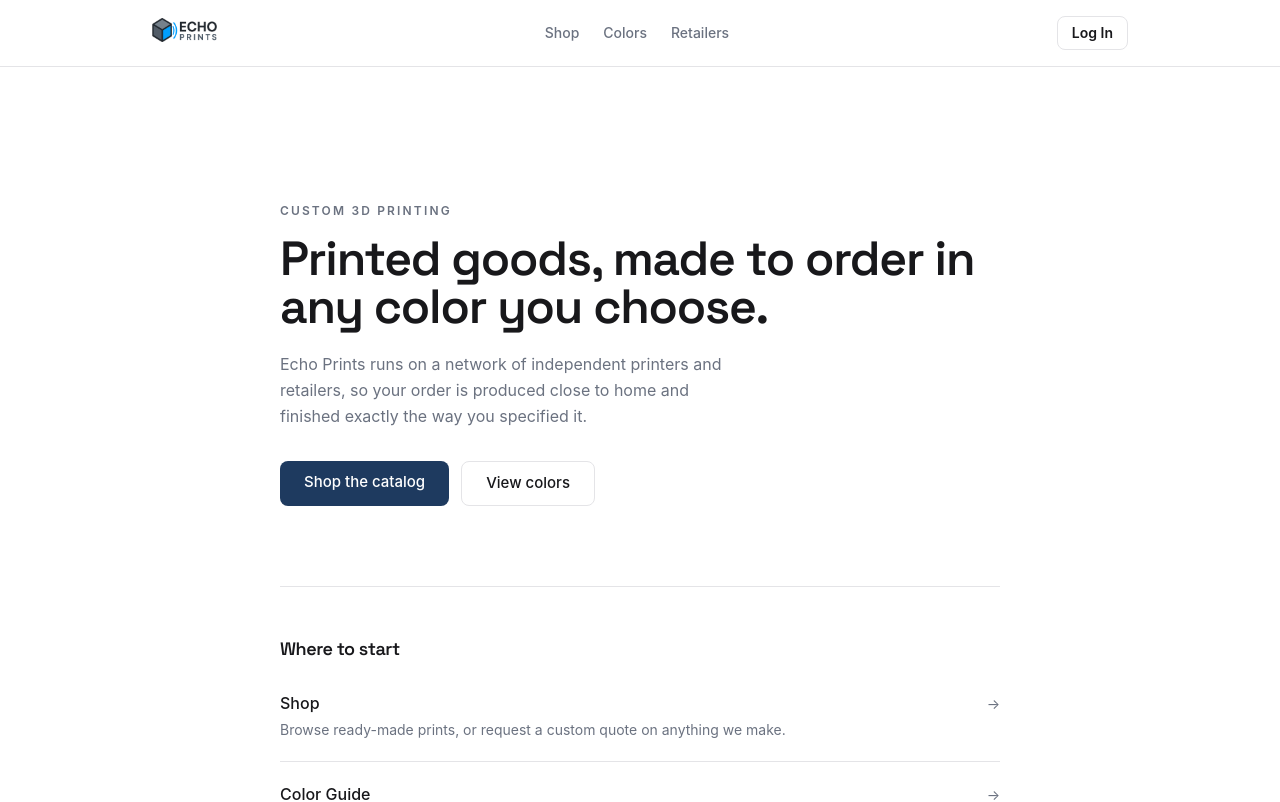
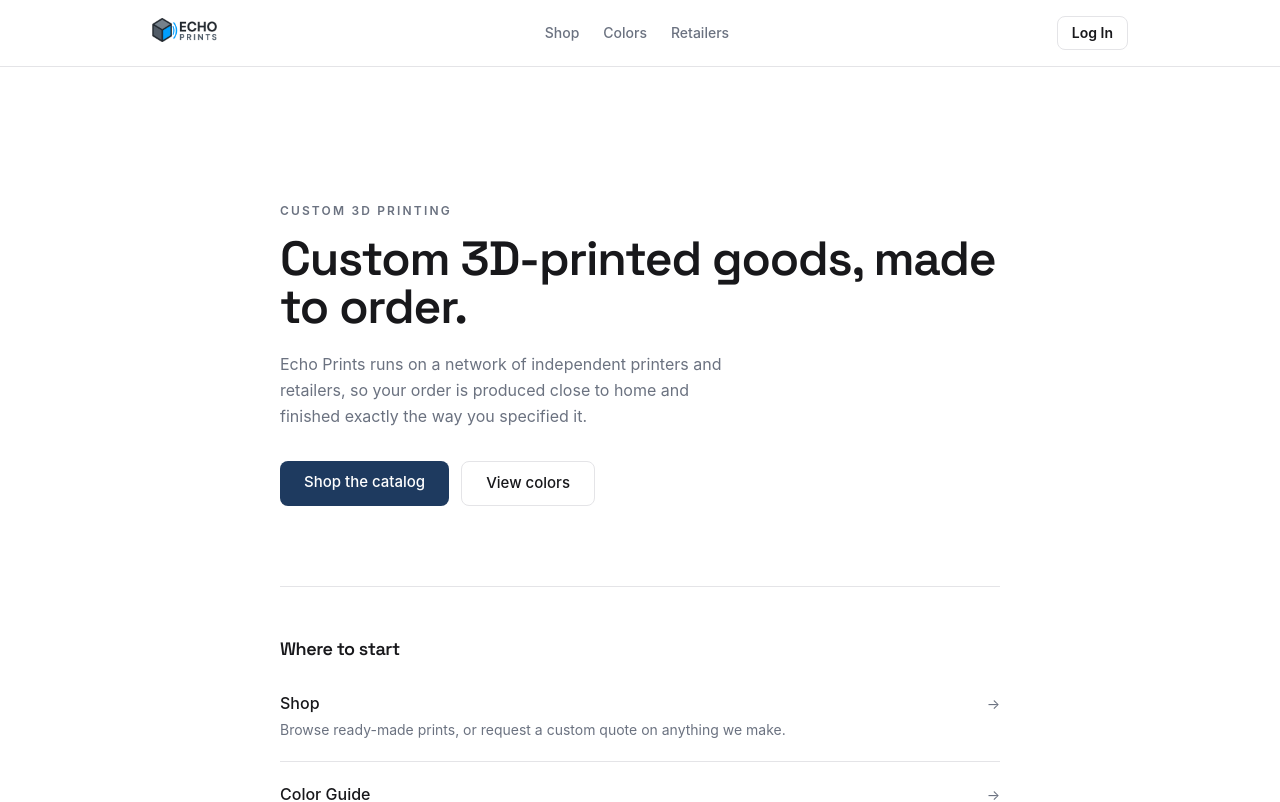
Before and after one commit to 2819-dev/Echo-Prints, a Next.js app: page / in a window 1280 px wide. Shown: the top 802 px of the page. Built offline with nearby package versions, Linux system fonts and the light colour scheme.

Commit message:
Tighten homepage hero headline
"Printed goods, made to order in any color you choose" read as an
awkward run-on. Replaced with a cleaner, more professional headline.

Co-Authored-By: Claude Sonnet 5 <noreply@anthropic.com>
Claude-Session: https://claude.ai/code/session_01NHzaa3f17QVAciHe9vPYrT

```diff
--- a/app/page.tsx
+++ b/app/page.tsx
@@ -33,7 +33,7 @@ export default function HomePage() {
         <section className="mt-16 sm:mt-24">
           <p className="text-xs font-semibold uppercase tracking-[0.18em] text-muted">Custom 3D Printing</p>
           <h1 className="mt-4 font-display text-4xl font-semibold leading-[1.1] tracking-tight text-ink sm:text-5xl">
-            Printed goods, made to order in any color you choose.
+            Custom 3D-printed goods, made to order.
           </h1>
           <p className="mt-5 max-w-md text-[16px] leading-relaxed text-muted">
             Echo Prints runs on a network of independent printers and retailers, so your order is produced
```
